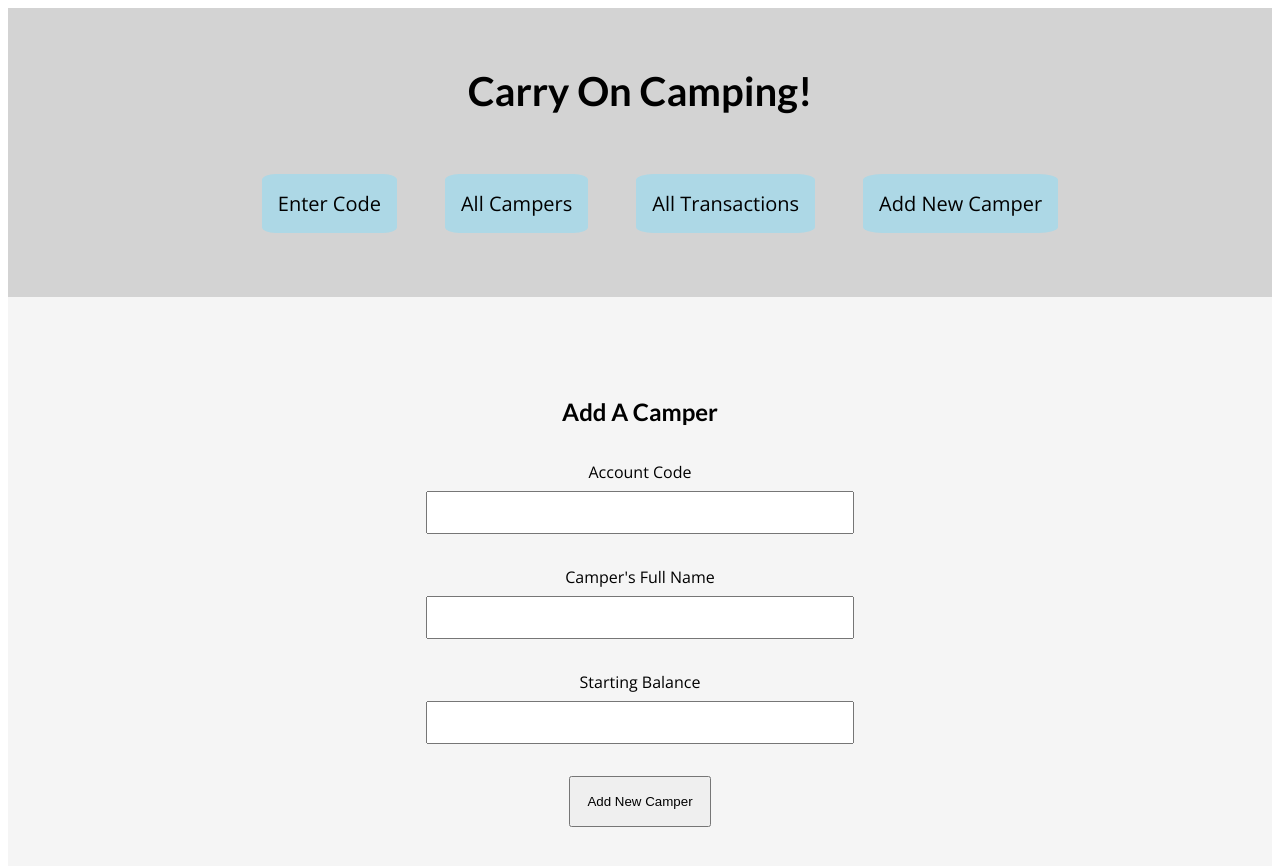
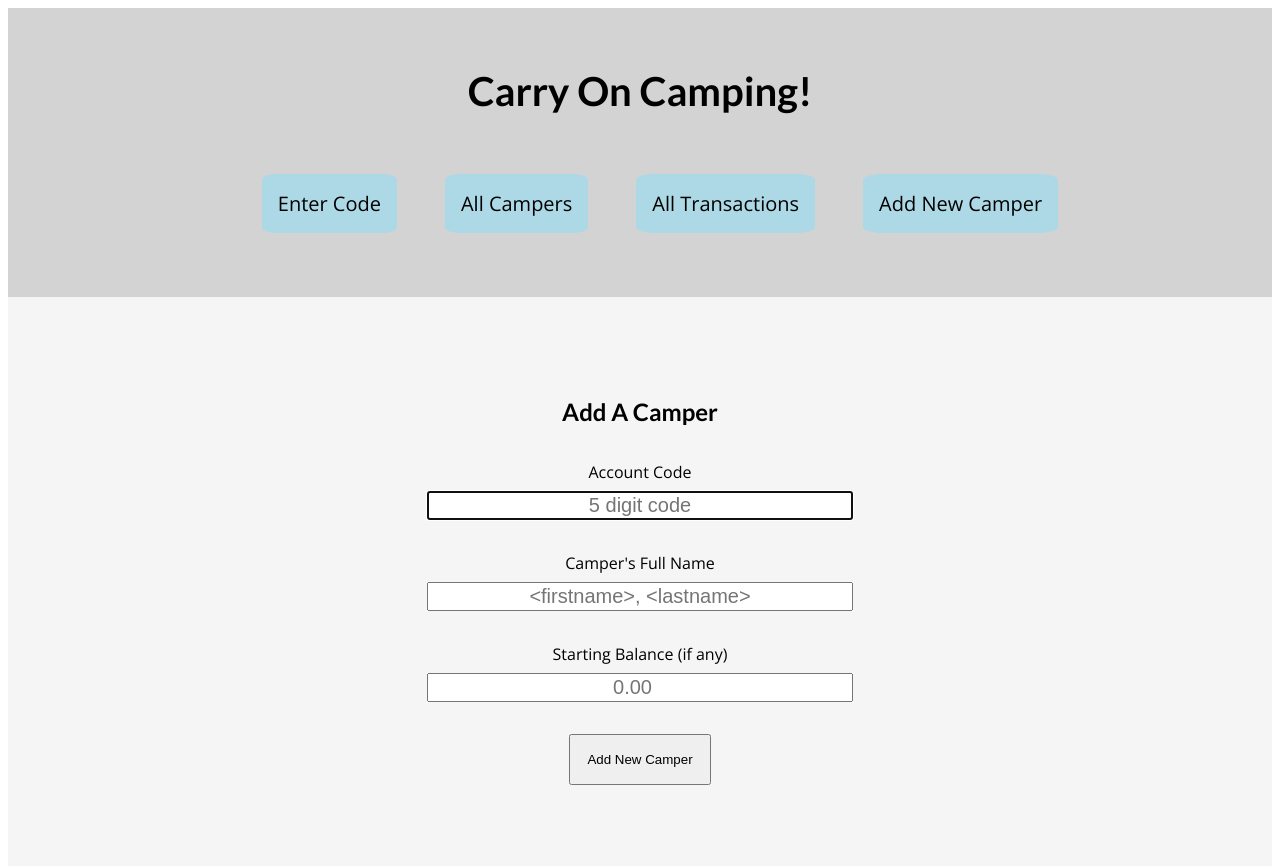
Before and after one commit to RadheyaM/next-camp-bank, a Next.js app: page /campers/add in a window 1280 px wide. Shown: the top 866 px of the page. Built offline with nearby package versions, Linux system fonts and the light colour scheme.

Commit message:
Add state and handlers to the new camper form and successfully collect data

```diff
--- a/src/components/forms/NewCamperForm.js
+++ b/src/components/forms/NewCamperForm.js
@@ -1,15 +1,51 @@
+import { useState } from 'react';
 import styles from './NewCamperForm.module.css'
 
 const NewCamperForm = props => {
+  const [enteredAccountId, setEnteredAccountId] = useState("");
+  const [enteredName, setEnteredName] = useState("");
+  const [enteredStartingBalance, setEnteredStartingBalance] = useState("");
+  const inputHandler = (identifier, event) => {
+    if (identifier === "accountId") {
+      setEnteredAccountId(event.target.value);
+      console.log(event.target.value);
+    } else if (identifier === "name") {
+      setEnteredName(event.target.value);
+      console.log(event.target.value);
+    } else {
+      setEnteredStartingBalance(event.target.value)
+      console.log(event.target.value);
+    }
+  };
+
+  const submitHandler = (event) => {
+    event.preventDefault();
+    const camperData = {
+      accountId: enteredAccountId,
+      name: enteredName,
+      startingBalance: enteredStartingBalance
+    }
+    console.log("CamperData: ", camperData)
+    // props.onAdd(camperData);
+    setEnteredAccountId("")
+    setEnteredName("")
+    setEnteredStartingBalance("")
+  }
+
+
   return (
-    <form className={styles.newCamperForm}>
+    <form onSubmit={submitHandler} className={styles.newCamperForm}>
       <h2>Add A Camper</h2>
       <div className={styles.inputs}>
         <div>
-          <label htmlFor="accountCode">Account Code</label>
+          <label htmlFor="accountId">Account Code</label>
           <input
-            id="accountCode"
+            id="accountId"
             type="text"
+            required={true}
+            placeholder='5 digit code'
+            autoFocus={true}
+            onChange={(event) => {inputHandler("accountId", event)}}
           />
         </div>
         <div>
@@ -17,13 +53,18 @@ const NewCamperForm = props => {
           <input
             id="name"
             type="text"
+            required={true}
+            placeholder='<firstname>, <lastname>'
+            onChange={(event) => {inputHandler("name", event)}}
           />
         </div>
         <div>
-          <label htmlFor="startBalance">Starting Balance</label>
+          <label htmlFor="startingBalance">Starting Balance (if any)</label>
           <input
-            id="startBalance"
+            id="startingBalance"
             type="number"
+            placeholder='0.00'
+            onChange={(event) => {inputHandler("startingBalance", event)}}
           />
         </div>
       </div>
--- a/src/components/forms/NewCamperForm.module.css
+++ b/src/components/forms/NewCamperForm.module.css
@@ -1,6 +1,7 @@
 .newCamperForm {
   text-align: center;
   padding: 2rem;
+  width: 75%;
 }
 
 .newCamperForm .inputs{
@@ -22,7 +23,9 @@
 }
 
 .newCamperForm .inputs input {
-  font-size: 2rem;
+  font-size: 1.25rem;
+  text-align: center;
+  width: 50%;
 }
 
 .newCamperForm .submitBtn {
--- a/src/pages/api/campers/index.js
+++ b/src/pages/api/campers/index.js
@@ -65,7 +65,7 @@ const Handler = async (req, res) => {
     const camper = {
       accountId: req.body.accountId,
       name: req.body.name,
-      startingBalance: req.body.startingBalance
+      startingBalance: req.body.startingBalance.$decimalNumber
     }
     const insertedId = await addCamper(camper);
     res.revalidate('/campers')
```
